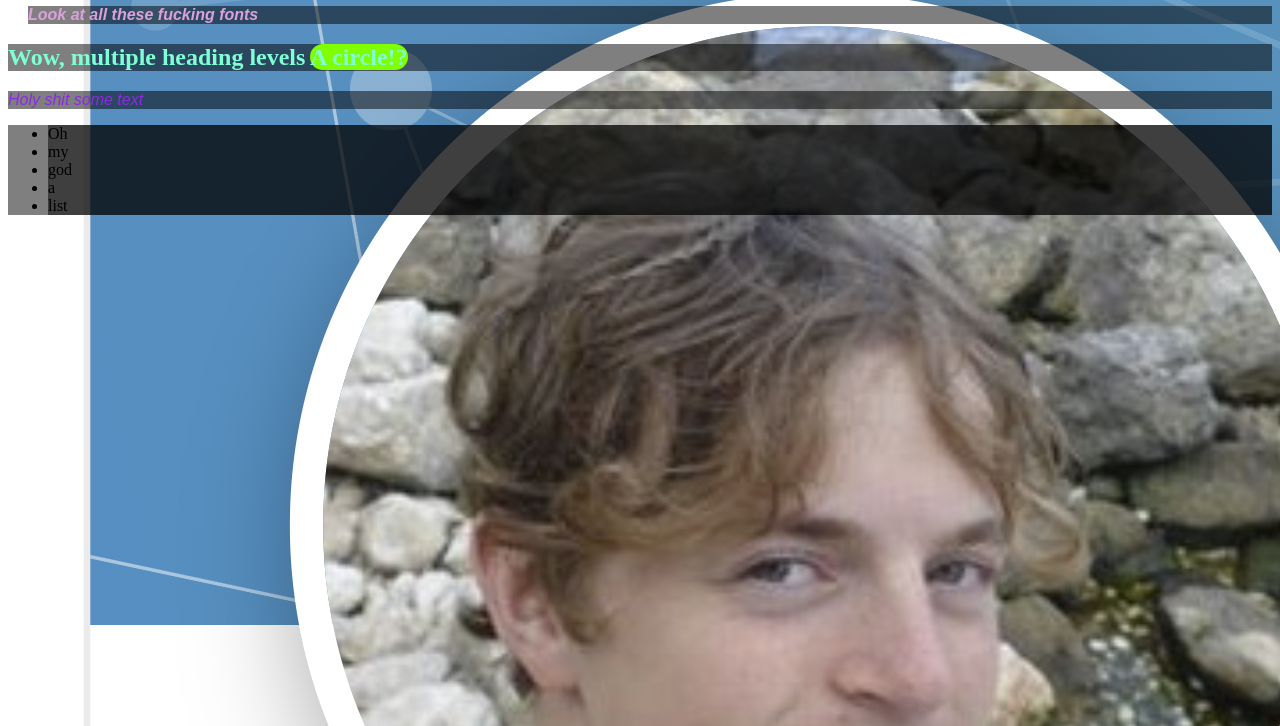
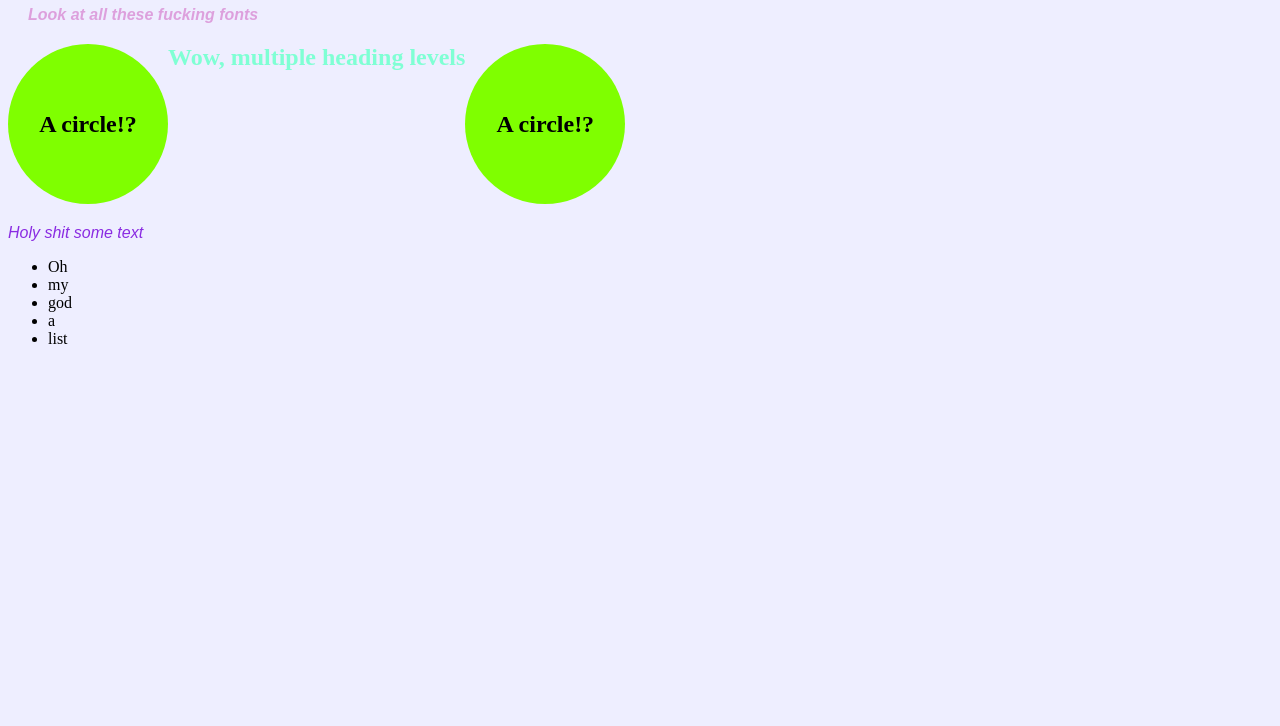
Before and after one commit to Stuart-Knowles-SW/Stuart-Knowles-SW.github.io, a plain HTML site: page index.html in a window 1280 px wide. Shown: the part 74-800 px from the top of the page. Drawn offline with Linux system fonts and the light colour scheme.

Commit message:
Making things a bit more sensible

```diff
--- a/index.html
+++ b/index.html
@@ -2,8 +2,9 @@
 <html lang="en">
 <head>
     <meta charset="UTF-8">
-    <title>MFW</title>
-    <link rel="stylesheet" href="styles.css">
+    <title>Soon to be a serious website</title>
+    <link rel="stylesheet" href="src/styles.css">
+    <link rel="icon" href="src/assets/favicon.ico" sizes="16x16 32x32" />
 </head>
 <body>
     <h1> Look, a webpage! </h1>
--- a/styles.css
+++ b/src/styles.css
@@ -1,10 +1,5 @@
 body {
-    background-image: url("./super-important-background.png");
-    background-repeat: no-repeat;
-}
-
-body * {
-    background-color: rgba(0.1, 0.1, 0.1, 50%);
+    background: #EEEEFF;
 }
 
 h1 {
@@ -20,17 +15,22 @@ h1 + p {
 }
 
 h2 {
+    display: flex;
     color: aquamarine;
     font-family: Bahnschrift, serif;
     font-stretch: extra-expanded;
 }
 
-h2::after {
+h2::after, h2::before {
     content: "A circle!?";
-    width: 50px;
-    height: 50px;
-    border-radius: 25px;
+    display: block;
+    width: 160px;
+    height: 160px;
+    border-radius: 80px;
     background-color: chartreuse;
+    color: black;
+    text-align: center;
+    line-height: 160px;
 }
 
 p {
```
Also changed, not shown: src/assets/favicon.ico (added), src/assets/super-important-background.png (renamed from super-important-background.png).
